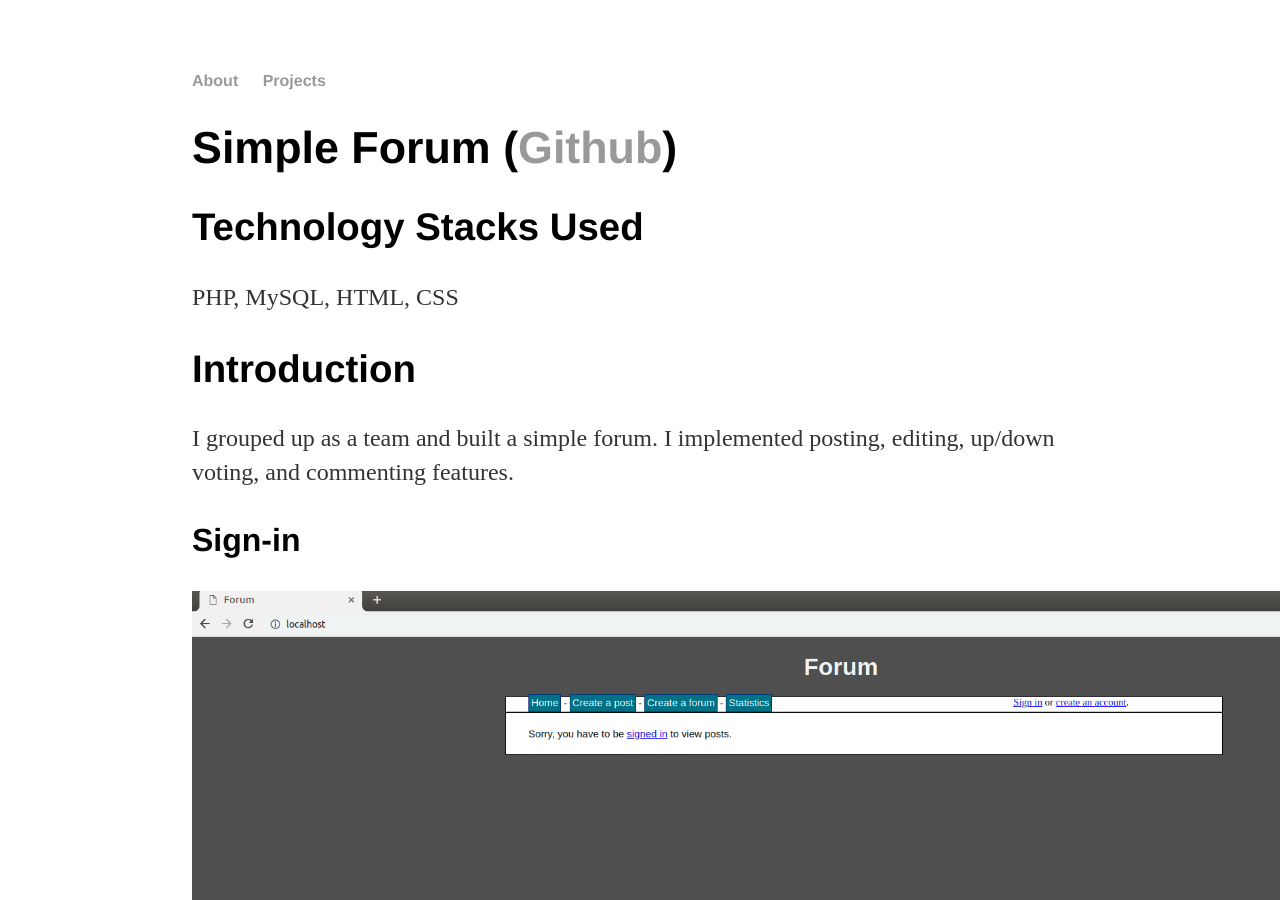
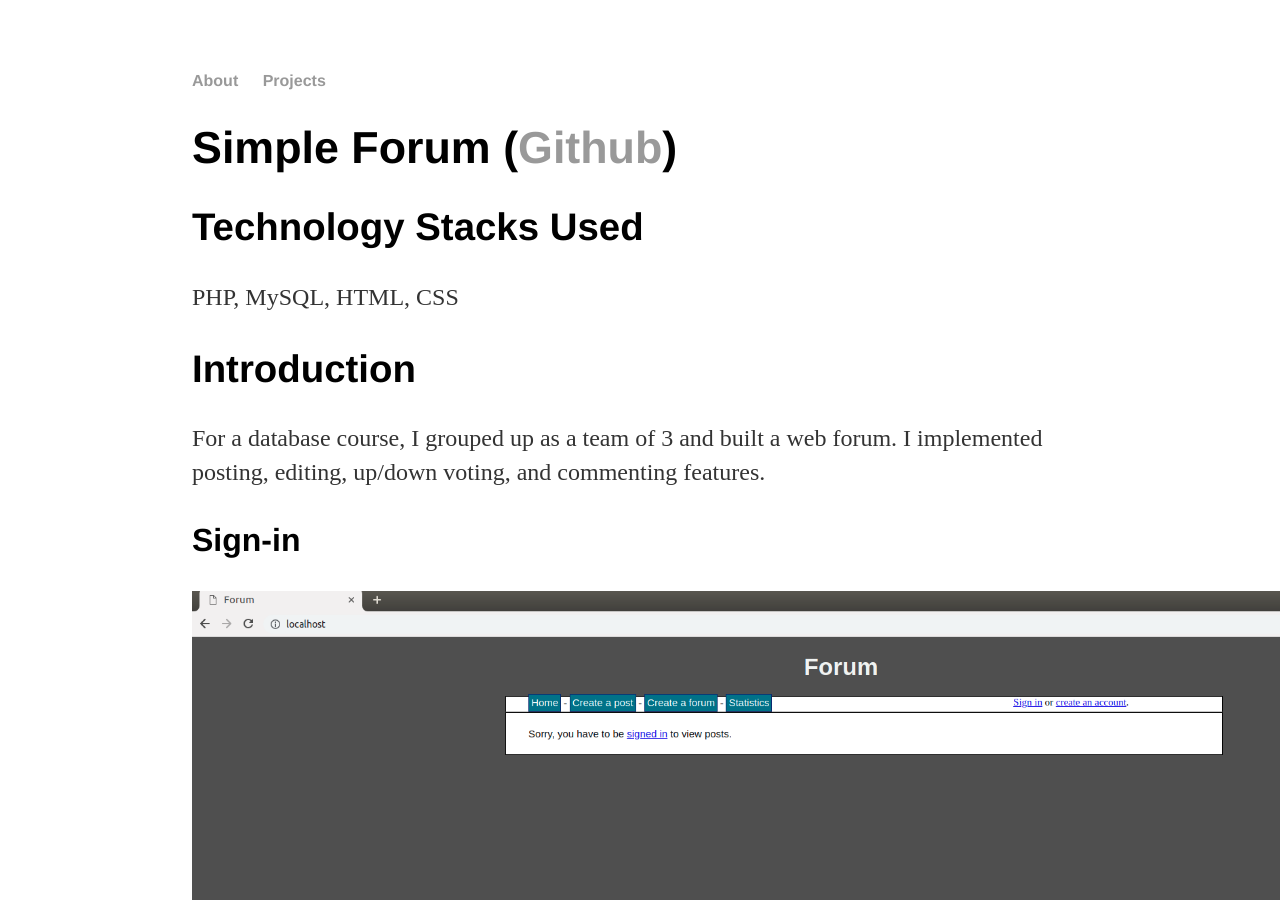
Before and after one commit to jcho7022/jcho7022.github.io, a Jekyll site: the page built from projects/forum/index.html, in a window 1280 px wide and 900 px high. Built offline with Jekyll 4.4.1, drawn with Linux system fonts in a browser that asks for light colours.

Commit message:
Update index.html

```diff
--- a/projects/forum/index.html
+++ b/projects/forum/index.html
@@ -7,7 +7,7 @@ title: Simple Forum
 <p>PHP, MySQL, HTML, CSS</p>
 
 <h2>Introduction</h2>
-<p>I grouped up as a team and built a simple forum.
+<p>For a database course, I grouped up as a team of 3 and built a web forum.
  I implemented posting, editing, up/down voting, and commenting features.</p>
 <h3>Sign-in</h3>
 <img src="no_signin.png" alt="no_signin" width="1300px">
```
